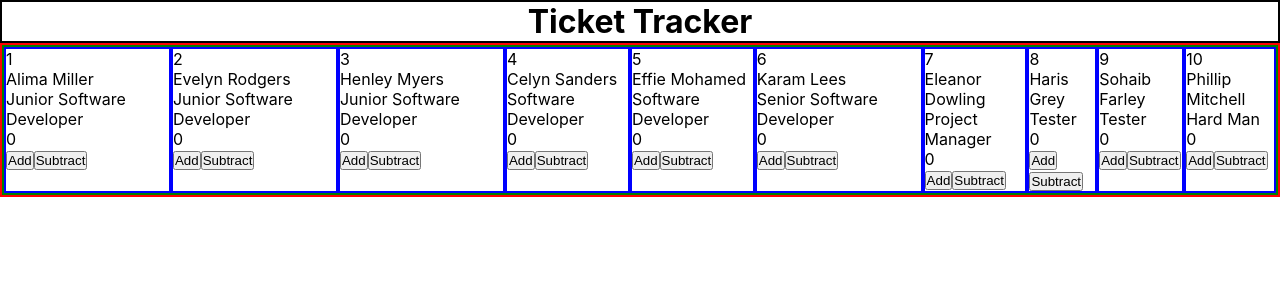
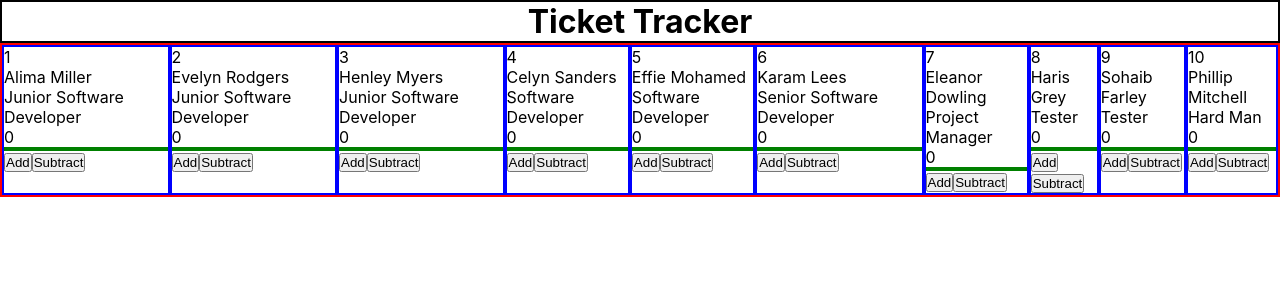
Before and after one commit to Zain-Ashfaq/ticket-manager, a React (Create React App) app in the folder ticket-manager-app/: page / in a window 1280 px wide. Shown: the top 300 px of the page. Built offline with nearby package versions, Linux system fonts and the light colour scheme.

Commit message:
Individual tile updates their own counter

```diff
--- a/ticket-manager-app/src/App.jsx
+++ b/ticket-manager-app/src/App.jsx
@@ -6,14 +6,14 @@ const nameOnly = teams.name;
 console.log("this is name only", nameOnly);
 
 const App = () => {
-  // console.log(teams[0].name);
+  const employeeJSX = teams.map((employee) => (
+    <TrackerTiles teamsArray={employee} />
+  ));
 
   return (
     <main>
       <h1 className="main__header">Ticket Tracker</h1>
-      <div className="main__tiles-container">
-        <TrackerTiles teamsArray={teams} />
-      </div>
+      <div className="main__tiles-container">{employeeJSX}</div>
     </main>
   );
 };
--- a/ticket-manager-app/src/components/TrackerTile.jsx
+++ b/ticket-manager-app/src/components/TrackerTile.jsx
@@ -1,11 +1,11 @@
 import "./TrackerTile.scss";
 import { useState } from "react";
 
-const TrackerTiles = (props) => {
+const TrackerTiles = ({ teamsArray }) => {
   // id
   // name
   // role
-  const { teamsArray } = props;
+
   const [counter, setCounter] = useState(0);
 
   const addCounter = () => {
@@ -18,18 +18,19 @@ const TrackerTiles = (props) => {
     counter <= 0 ? setCounter(counter - 0) : setCounter(counter - 1);
   };
 
-  const employee = teamsArray.map((key) => (
-    <div className="individual-card">
-      <p>{key.id}</p>
-      <p>{key.name}</p>
-      <p>{key.role}</p>
-      <p>{counter}</p>
-      <button onClick={addCounter}>Add</button>
-      <button onClick={subtractCounter}>Subtract</button>
-    </div>
-  ));
-
-  return <div className="test">{employee}</div>;
+  return (
+    <>
+      <div className="individual-card">
+        <p>{teamsArray.id}</p>
+        <p>{teamsArray.name}</p>
+        <p>{teamsArray.role}</p>
+        <p>{counter}</p>
+        <div className="test"></div>
+        <button onClick={addCounter}>Add</button>
+        <button onClick={subtractCounter}>Subtract</button>
+      </div>
+    </>
+  );
 };
 
 export default TrackerTiles;
```
